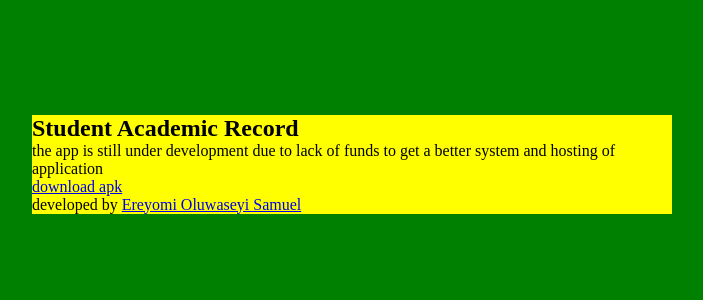
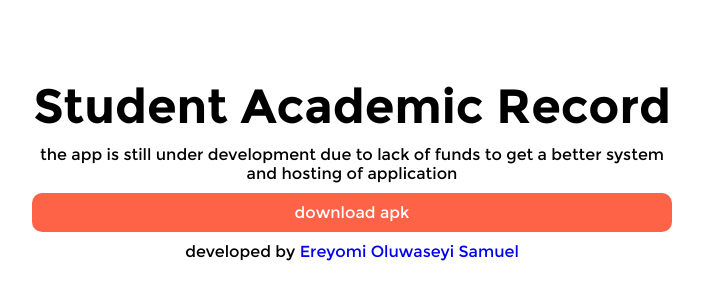
Before and after one commit to ereyomi/studentAcademicRecordWebsite, a plain HTML site: page index.html in a window 1280 px wide. Shown: the part 236-536 px from the top of the page, without its empty margins (288-991 px from the left). Drawn offline with Linux system fonts and the light colour scheme; a script that the page names is missing.

Commit message:
refactor: complete style

```diff
--- a/css/font.css
+++ b/css/font.css
@@ -1,5 +1,5 @@
 @font-face {
-    font-family: fontA;
+    font-family: fontB;
     src: url("../fonts/Montserrat-Regular.ttf") format("truetype");
     font-weight: normal;
     font-style: normal;
--- a/css/index.css
+++ b/css/index.css
@@ -14,6 +14,7 @@ html {
 body {
     width: 100%;
     height: 100%;
+    font-family: fontB;
 }
 #container {
     width: 100vw;
@@ -22,16 +23,34 @@ body {
     justify-content: center;
     align-items: center;
     overflow: hidden;
-    background: green;
 }
 .main-body {
     width: 100%;
+    text-align: center;
     overflow: hidden;
+}
+.main-body h2 {
+    font-family: fontA;
+    font-size: 3rem;
+    margin: 10px 0;
+}
+.main-body p {
+    font-size: 1rem;
+}
+a {
+    text-decoration: none;
+}
+.download-link {
+    display: block;
+    padding: 10px 16px;
+    background: tomato;
+    color: white;
+    border-radius: 10px;
+    margin: 10px 0;
 }
 @media screen and (min-width: 600px) {
     .main-body {
         width: 50%;
-        background: yellow;
     }
 }
 .card-details p:first-of-type {
--- a/index.html
+++ b/index.html
@@ -14,10 +14,10 @@
                 the app is still under development due to lack of funds
                 to get a better system and hosting of application
             </p>
-            <a href="./files/app-debug.apk" download>download apk</a>
+            <a class="download-link" href="./files/app-debug.apk" download>download apk</a>
             <p>
                 developed by
-                <a href="http://linkedin.com/in/ereyomi">
+                <a href="http://linkedin.com/in/ereyomi" target="_blank">
                     Ereyomi Oluwaseyi Samuel
                 </a>
             </p>
```
